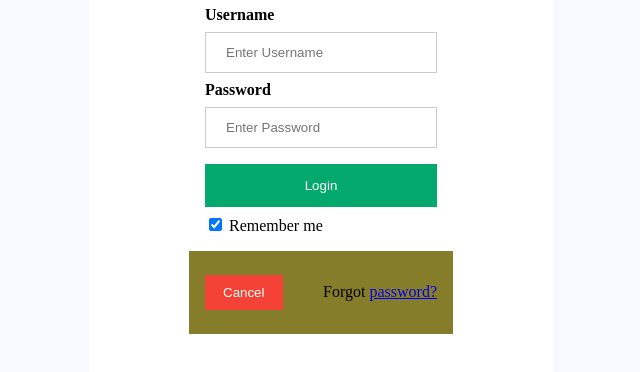
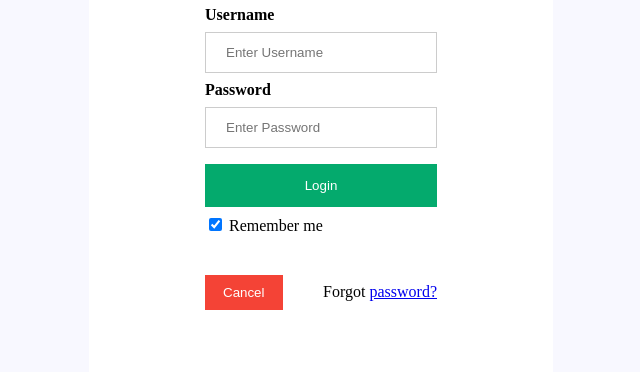
Before and after one commit to bossteve1/Maktaba, a plain HTML site: page login.html in a window 1280 px wide. Shown: the part 260-632 px from the top of the page, without its empty margins (319-959 px from the left). Drawn offline with Linux system fonts and the light colour scheme.

Commit message:
add files

```diff
--- a/login.html
+++ b/login.html
@@ -26,7 +26,7 @@
               </label>
             </div>
 
-            <div class="container" style="background-color: #867D2A">
+            <div class="container" style="background-color: white">
               <button type="button" class="cancelbtn">Cancel</button>
               <span class="psw">Forgot <a href="#">password?</a></span>
             </div>
```
